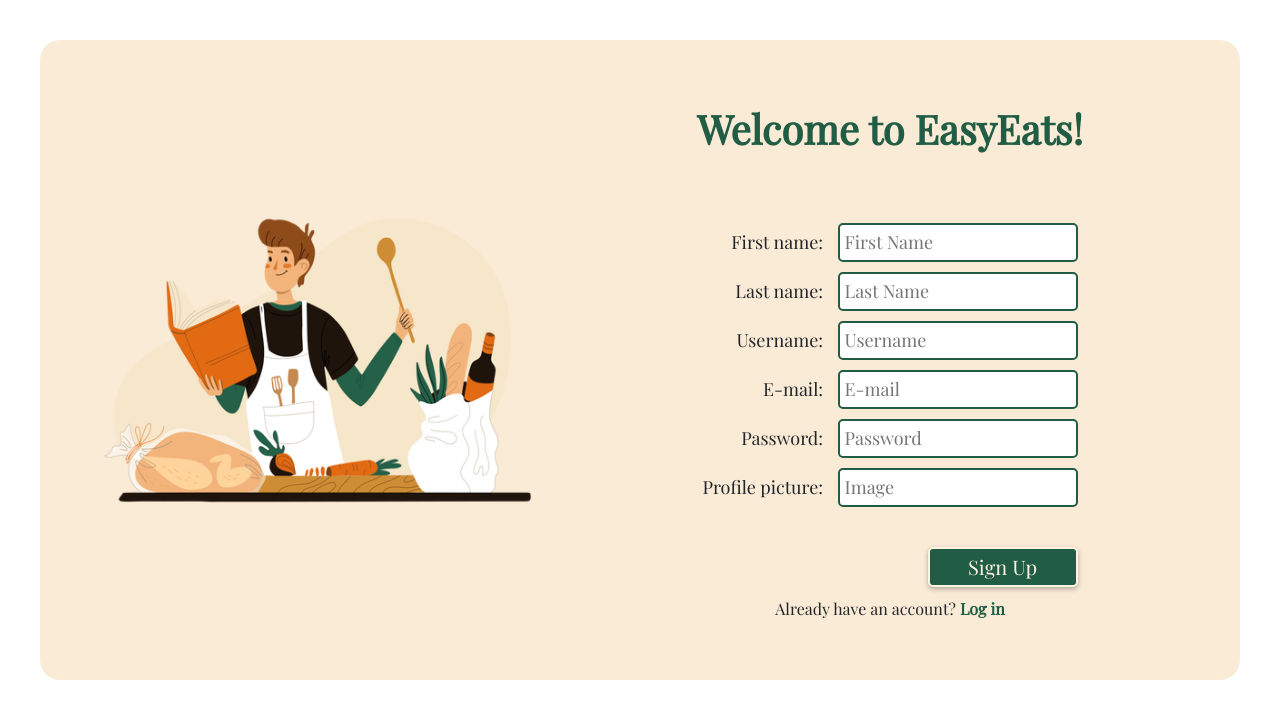
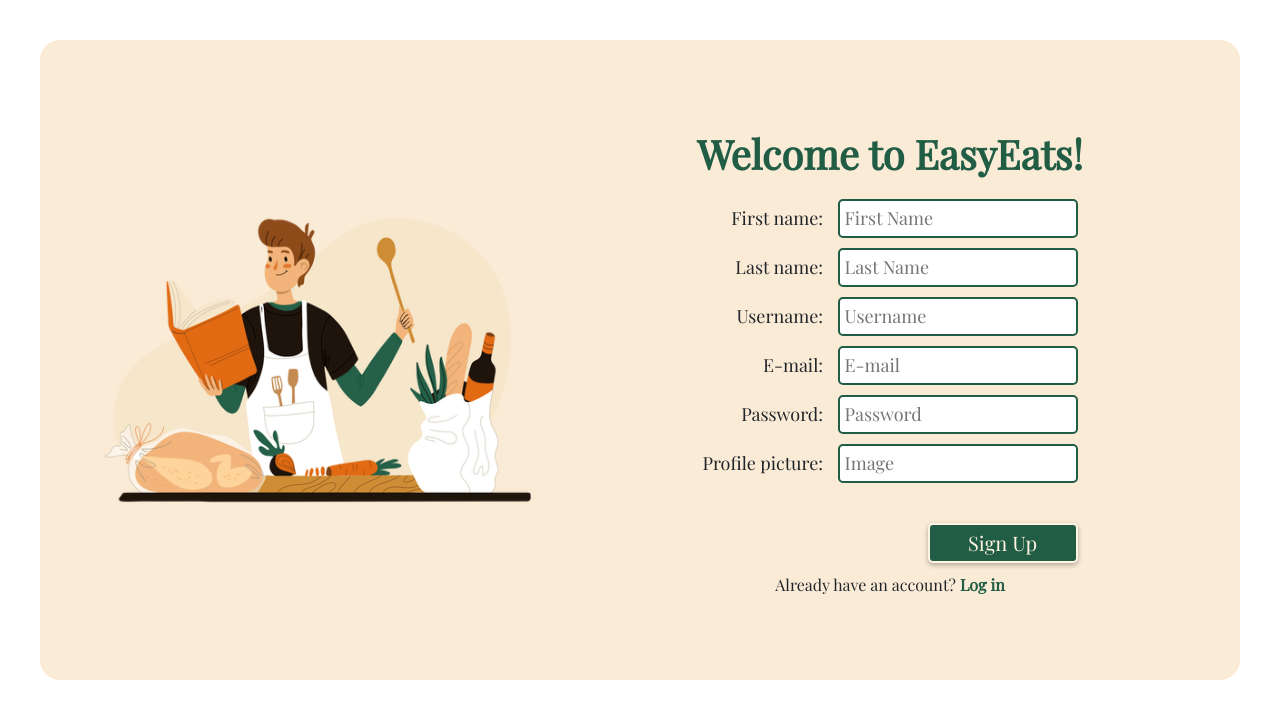
Before and after one commit to matejapetkovska/EasyEats, an Angular app in the folder EasyEats/src/main/Frontend/EasyEats/: page /signup in a window 1280 px wide. Shown: the top 718 px of the page. Built offline with nearby package versions, Linux system fonts and the light colour scheme.

Commit message:
Small change

```diff
--- a/EasyEats/src/main/Frontend/EasyEats/src/app/components/signup/signup.component.css
+++ b/EasyEats/src/main/Frontend/EasyEats/src/app/components/signup/signup.component.css
@@ -15,7 +15,7 @@
 
 .right-corner {
   display: grid;
-  grid-template-rows: 1fr 3fr;
+  grid-template-rows: 0fr 2fr 0fr;
   justify-items: center;
 }
 
@@ -23,7 +23,7 @@
   font-size: 40px;
   font-weight: bold;
   color: var(--green-color);
-  margin-bottom: 30px;
+  margin-bottom: 15px;
 }
 
 .signup-form {
```
